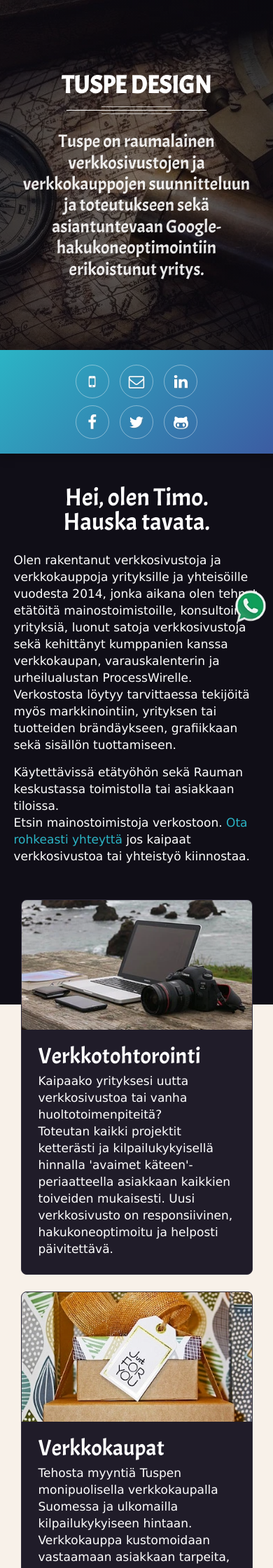
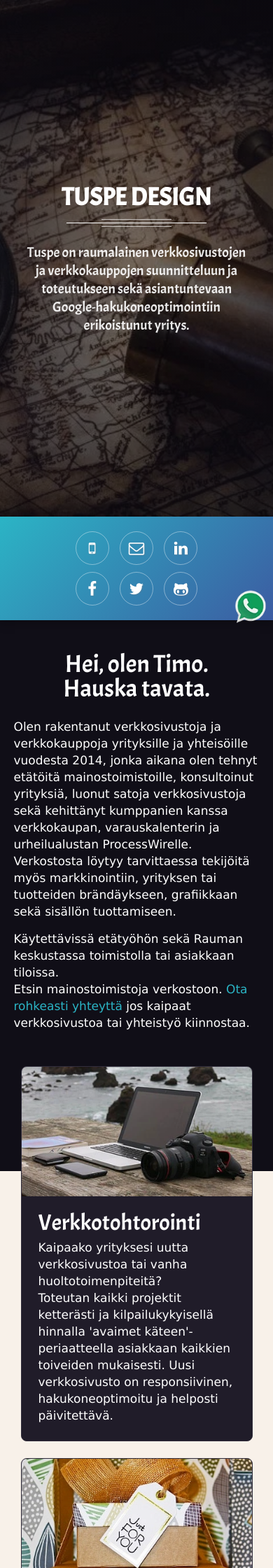
Before and after one commit to fahadashiq12/Svelte-Tuspe, a Jekyll site: the page built from index.markdown, in a window 390 px wide. Shown: the top 2240 px of the page at 70% size. Built offline with Jekyll 4.4.1, drawn with Linux system fonts in a browser that asks for light colours.

Commit message:
Better mobile hero

```diff
--- a/_includes/style.css
+++ b/_includes/style.css
@@ -460,16 +460,6 @@ button.btn-menu {
     line-height: 1.6rem
 }
 
-#caption {
-    z-index: 120
-}
-
-#hero p {
-    font-size: 1.8rem;
-    line-height: 2.2rem;
-    color: rgba(255, 255, 255, .9)
-}
-
 #socialmedia .icon {
     font-size: 1.8rem;
     padding: 10px;
@@ -480,8 +470,19 @@ button.btn-menu {
     color: #fff
 }
 
-aside #socialmedia .icon {
-    padding-top: 6px
+#caption {
+    z-index: 120
+}
+
+#hero {
+    overflow: hidden;
+    height: 500px
+}
+
+#hero p {
+    font-size: 1.8rem;
+    line-height: 2.2rem;
+    color: rgba(255, 255, 255, .9)
 }
 
 #hero img {
@@ -493,11 +494,6 @@ aside #socialmedia .icon {
 #hero .abs {
     top: 0;
     left: 0
-}
-
-#hero {
-    overflow: hidden;
-    height: 500px
 }
 
 #hero .cell {
@@ -712,62 +708,6 @@ main .col-9 ul {
     .home main {
         padding-top: 0
     }
-    #hero p {
-        font-size: 1.6rem;
-        line-height: 1.9rem
-    }
-    #links,
-    #menu,
-    #menu-toggler {
-        position: absolute
-    }
-    #menu-toggler {
-        width: 45px;
-        height: 48px;
-        background: 0 0;
-        border: 0;
-        right: 15px;
-        font-size: 2.4rem;
-        z-index: 777
-    }
-    #logo {
-        margin-left: 15px
-    }
-    #menu li,
-    #menu-toggler.hidden,
-    #menu.show {
-        display: block
-    }
-    #menu,
-    #navigation {
-        width: 100%
-    }
-    header .container {
-        padding: 0
-    }
-    #navigation {
-        top: 0;
-        left: 0
-    }
-    #menu a {
-        padding: 10px 15px;
-        border-top: 1px solid rgba(255, 255, 255, .2)
-    }
-    #menu {
-        background: #100e17;
-        top: 56px;
-        left: 0;
-        width: 100%;
-        z-index: 400
-    }
-    #links {
-        top: 0;
-        right: 75px
-    }
-    #breadcrumbs,
-    #menu {
-        display: none
-    }
     footer h4.acme {
         font-size: 1.6rem
     }
@@ -786,9 +726,14 @@ main .col-9 ul {
 }
 
 @media screen and (max-width:549px) {
-    .home #hero {
-        height: 92vh
+    #hero p {
+        font-size: 20px;
+        line-height: 26px
     }
+	#hero,
+	#hero img {
+		height: 82vh;
+	}
     #line .socialmedia {
         max-width: 240px
 	}
```
